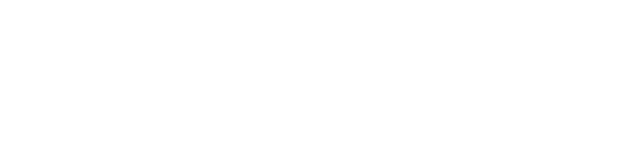
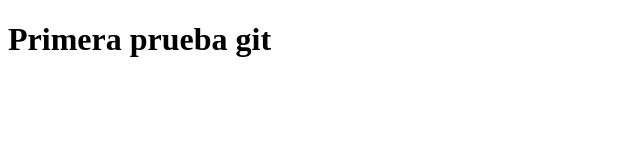
Before and after one commit to scastroc/repo-clase-online, a plain HTML site: page index.html in a window 1280 px wide. Shown: the whole page, without its empty margins (0-640 px from the left). Drawn offline with Linux system fonts and the light colour scheme.

Commit message:
primer cambio index

```diff
--- a/index.html
+++ b/index.html
@@ -7,6 +7,7 @@
     <title>Prueba GIT</title>
 </head>
 <body>
+    <h1>Primera prueba git</h1>
 
 </body>
 </html>
```
